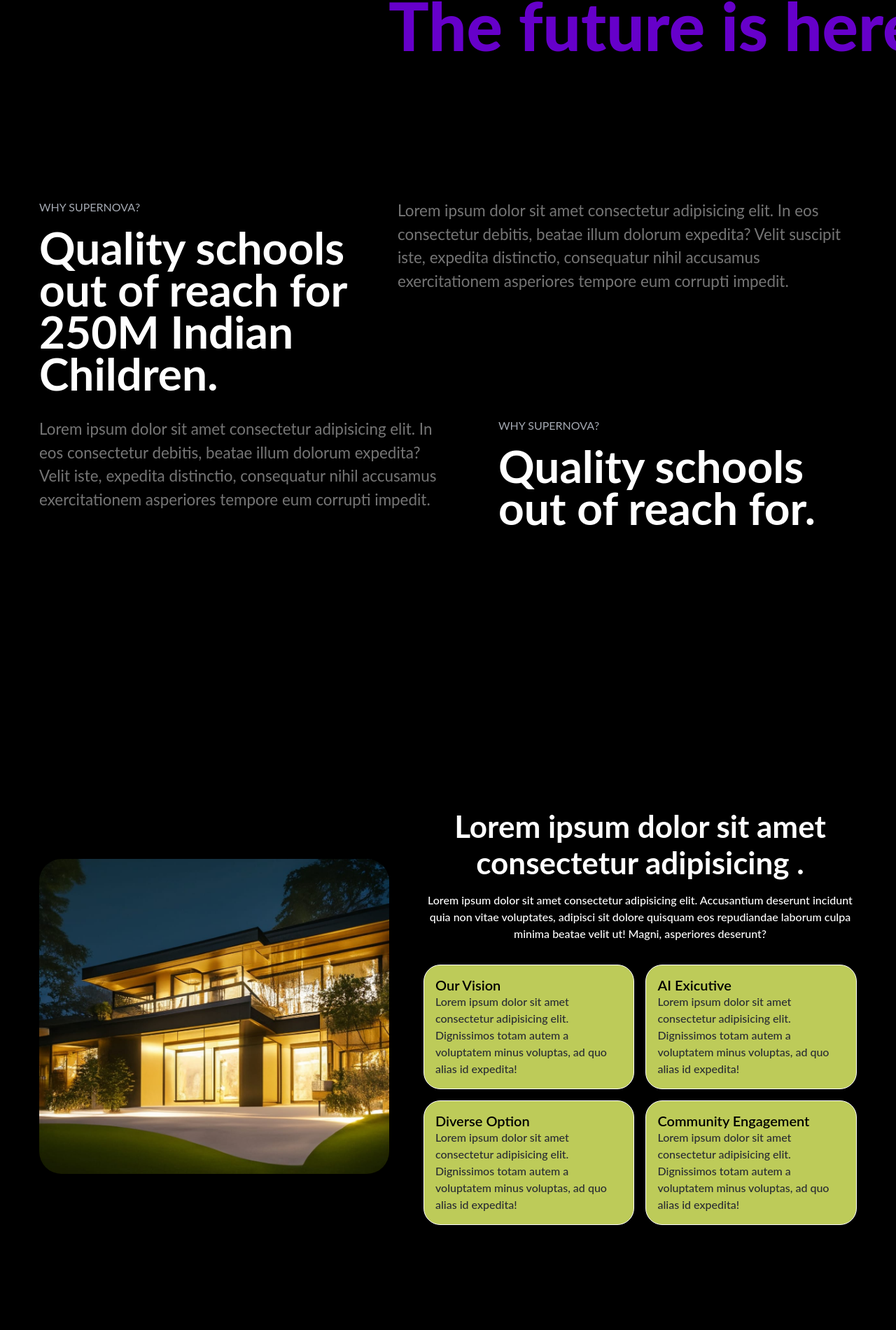
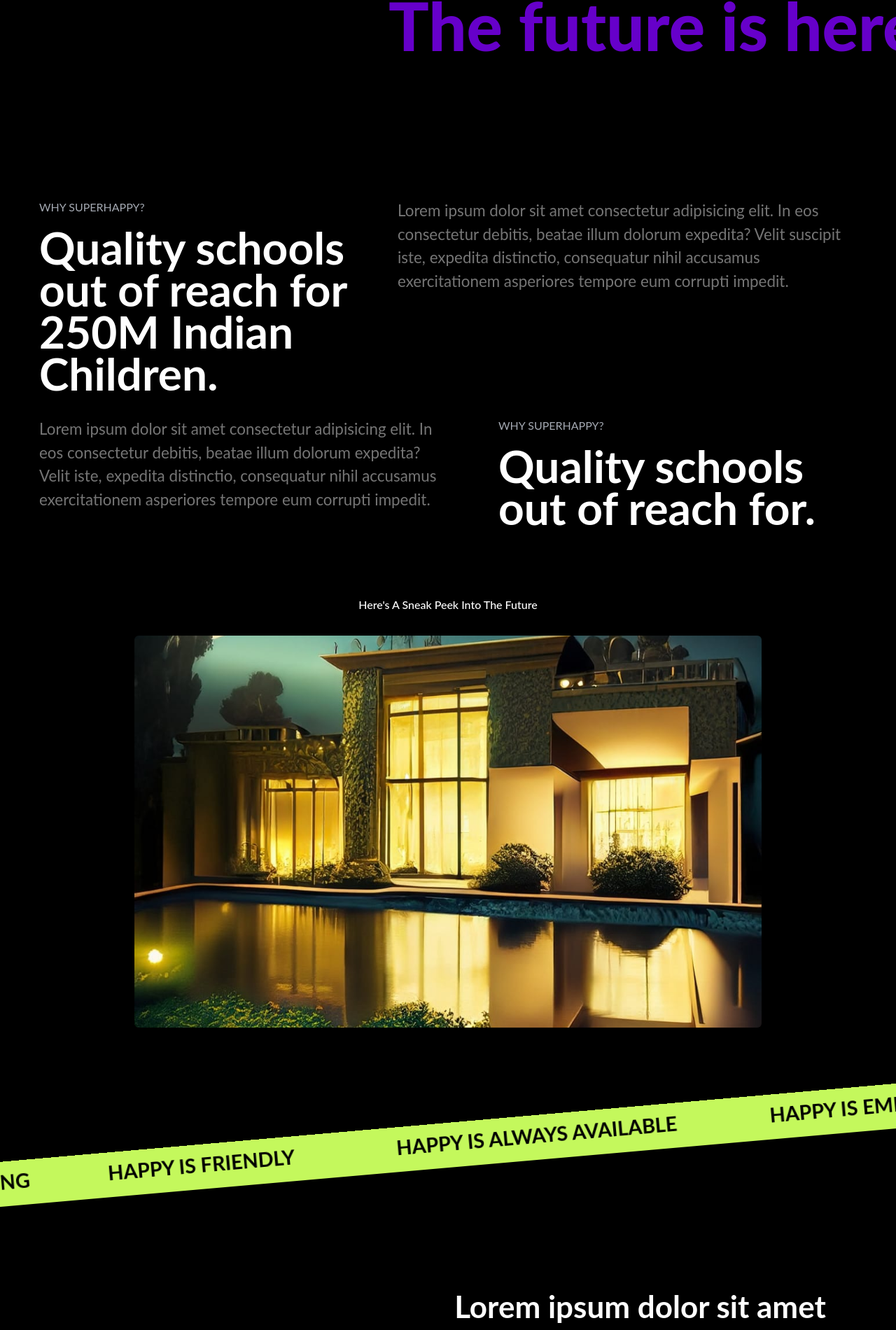
Before and after one commit to Tushar292004/Propertys-Landing-Page, a React (Vite) app: page / in a window 1280 px wide. Shown: the part 596-2496 px from the top of the page at 70% size. Built offline with nearby package versions, Linux system fonts and the light colour scheme; a web font is replaced by a local one.

Commit message:
Update CSS and JSX files: change 'Supernova' to 'Superhappy', add keyframes and animation for left-to-right sliding text
The diff includes changes to the index.css file, where keyframes and an

```diff
--- a/src/index.css
+++ b/src/index.css
@@ -157,3 +157,17 @@
     --bg: #f3381d;
     --bg-alpha-35: rgba(242, 57, 28, 0.35);
 }
+
+
+.animate-left {
+    animation: slideInLeft 10s infinite linear ;
+  }
+
+@keyframes slideInLeft {
+    0% {
+        transform: translateX(0%) ;
+    }
+    100% {
+        transform: translateX(-50%) ;
+    }
+  }
--- a/src/sections/About.jsx
+++ b/src/sections/About.jsx
@@ -17,7 +17,7 @@ const About = () => {
                         className="flex flex-col md:flex-row justify-between gap-y-8 w-[90%] lg:w-[100%] flex-shrink-0 text-center md:text-start">
                         <div className="flex flex-row gap-y-4 ">
                             <div className="md:w-[40vw]">
-                                <p className="text-gray-80 mb-[2vh]" >WHY SUPERNOVA?</p>
+                                <p className="text-gray-80 mb-[2vh]" >WHY SUPERHAPPY?</p>
                                 <h2 className="relative text-[2rem] leading-8 md:leading-[60px] md:text-[4rem] font-bold  w-full text-white">
                                     Quality schools out of reach for 250M Indian Children.
                                 </h2>
@@ -25,8 +25,8 @@ const About = () => {
 
                         </div>
                         <p className="text-bold text-[1.2rem] md:text-[1.4rem] md:width-[30vw] text-[#ffffff75]">
-                               Lorem ipsum dolor sit amet consectetur adipisicing elit. In eos consectetur debitis, beatae illum dolorum expedita? Velit suscipit iste, expedita distinctio, consequatur nihil accusamus exercitationem asperiores tempore eum corrupti impedit.
-                            </p>
+                            Lorem ipsum dolor sit amet consectetur adipisicing elit. In eos consectetur debitis, beatae illum dolorum expedita? Velit suscipit iste, expedita distinctio, consequatur nihil accusamus exercitationem asperiores tempore eum corrupti impedit.
+                        </p>
                     </motion.div>
                     {/* right side */}
                     <motion.div
@@ -35,12 +35,12 @@ const About = () => {
                         whileInView="visible"
                         viewport={{ once: true }}
                         className="flex flex-col-reverse md:flex-row justify-between gap-y-8 w-[90%] lg:w-[100%] flex-shrink-0 text-center md:text-start">
-                            <p className="text-bold text-[1.2rem] md:text-[1.4rem] md:width-[30vw] text-[#ffffff75] ">
-                               Lorem ipsum dolor sit amet consectetur adipisicing elit. In eos consectetur debitis, beatae illum dolorum expedita? Velit iste, expedita distinctio, consequatur nihil accusamus exercitationem asperiores tempore eum corrupti impedit.
-                            </p>
+                        <p className="text-bold text-[1.2rem] md:text-[1.4rem] md:width-[30vw] text-[#ffffff75] ">
+                            Lorem ipsum dolor sit amet consectetur adipisicing elit. In eos consectetur debitis, beatae illum dolorum expedita? Velit iste, expedita distinctio, consequatur nihil accusamus exercitationem asperiores tempore eum corrupti impedit.
+                        </p>
                         <div className="md:ml-[1vw] flex flex-row gap-y-4 md:pl-[4vw]">
                             <div className="md:w-[40vw]">
-                                <p className="text-gray-80 mb-[2vh]" >WHY SUPERNOVA?</p>
+                                <p className="text-gray-80 mb-[2vh]" >WHY SUPERHAPPY?</p>
                                 <h2 className="relative text-[2rem] leading-8 md:leading-[60px] md:text-[4rem] font-bold  w-full text-white ">
                                     Quality schools out of reach for.
                                 </h2>
@@ -48,8 +48,20 @@ const About = () => {
 
                         </div>
                     </motion.div>
+                    {/* bottom side */}
+                    <div className="w-[70vw] h-[70vh] mt-16 mb-[16vh] text-center">
+                        <p className="text-white mb-8 font-medium">Here's A Sneak Peek Into The Future</p>
+                        <img src={hero01} alt="" className="rounded-md" />
+                    </div>
                 </div>
             </div>
+            {/* Left - to right slider */}
+            <div className="-rotate-5">
+                <div className=" h-[8vh] w-[200vw]  bg-[#C4F85C] mt-16 mb-8 p-2 animate-left">
+                    <span className="uppercase text-black font-bold text-[1.8rem] overflow-hidden">HAPPY&nbsp;is super-intelligent &nbsp;&nbsp;&nbsp;&nbsp;&nbsp;&nbsp;&nbsp;&nbsp;&nbsp;&nbsp;&nbsp;&nbsp;HAPPY&nbsp;IS&nbsp;all-knowing &nbsp;&nbsp;&nbsp;&nbsp;&nbsp;&nbsp;&nbsp;&nbsp;&nbsp;&nbsp;&nbsp;&nbsp;&nbsp;&nbsp;&nbsp;HAPPY IS&nbsp;friendly&nbsp;&nbsp;&nbsp;&nbsp;&nbsp;&nbsp;&nbsp;&nbsp;&nbsp;&nbsp;&nbsp;&nbsp;&nbsp;&nbsp;&nbsp;&nbsp;&nbsp;&nbsp;&nbsp;&nbsp;&nbsp;HAPPY&nbsp;is Always&nbsp;Available&nbsp;&nbsp;&nbsp;&nbsp;&nbsp;&nbsp;&nbsp;&nbsp;&nbsp;&nbsp;&nbsp;&nbsp;&nbsp;&nbsp;&nbsp;&nbsp;&nbsp;&nbsp;&nbsp;HAPPY&nbsp;is EMPATHETIC &nbsp;&nbsp;&nbsp;&nbsp;&nbsp;&nbsp;&nbsp;&nbsp;&nbsp;&nbsp;&nbsp;&nbsp;&nbsp;&nbsp;&nbsp;&nbsp;&nbsp;&nbsp;&nbsp;&nbsp;HAPPY&nbsp;IS&nbsp;PATIENT</span>
+                </div>
+            </div>
+
         </section>
     );
 }
--- a/tailwind.config.js
+++ b/tailwind.config.js
@@ -16,6 +16,10 @@ export default {
           lato: ["Lato", "sans-serif"],
       },
       extend: {
+        rotate: {
+            '5': '5deg',
+          }
+          ,
           fontSize: {
               h1: [
                   "clamp(2.25rem, 4vw, 3.375rem)",
```
